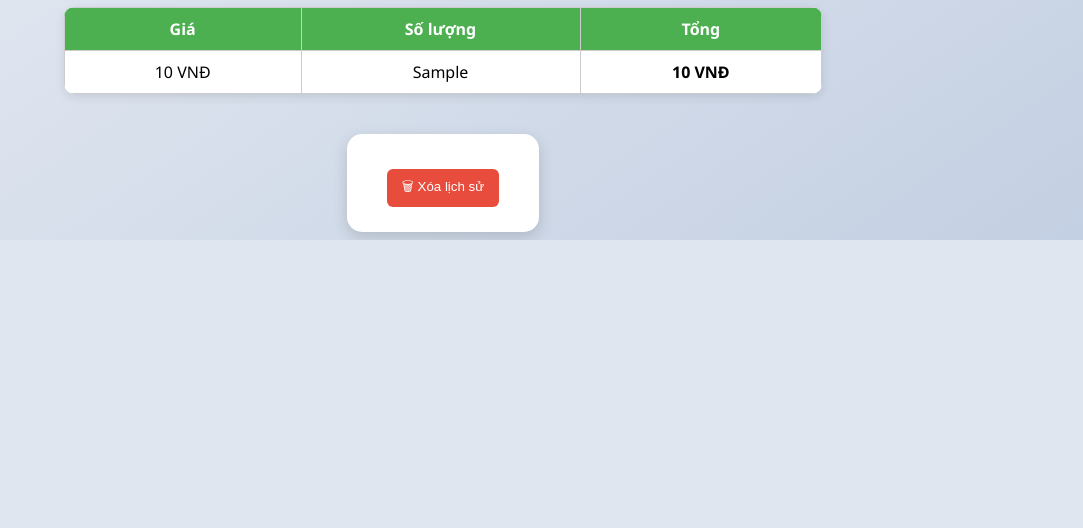
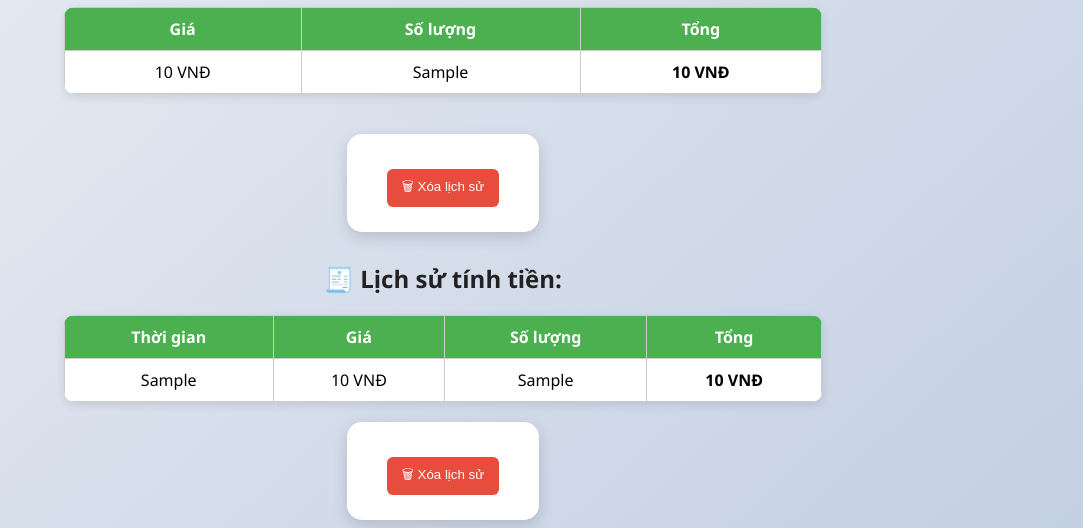
Before and after one commit to dongminhtamlop62-sketch/web_tinh_tien_vn_tamRstudio, a Flask app: template templates/index.html in a window 1280 px wide. Shown: the part 643-1171 px from the top of the page, without its empty margins (197-1280 px from the left). Before the commit the page ends 883 px from the top, so only its background shows below. Run offline with Flask 3, Linux system fonts and the light colour scheme; the template is opened without the code that fills it: most values are stand-ins (such as "Sample title", 1, 10 or a date in 2020).

Commit message:
Update index.html

```diff
--- a/templates/index.html
+++ b/templates/index.html
@@ -131,3 +131,29 @@
         </button>
     </form>
 {% endif %}
+{% if lich_su %}
+    <h2>🧾 Lịch sử tính tiền:</h2>
+    <table style="margin:auto; border-collapse: collapse;">
+        <tr>
+            <th>Thời gian</th>
+            <th>Giá</th>
+            <th>Số lượng</th>
+            <th>Tổng</th>
+        </tr>
+        {% for item in lich_su %}
+        <tr>
+            <td>{{ item.thoi_gian }}</td>
+            <td>{{ "{:,.0f}".format(item.gia).replace(",", ".") }} VNĐ</td>
+            <td>{{ item.so_luong }}</td>
+            <td><b>{{ "{:,.0f}".format(item.tong).replace(",", ".") }} VNĐ</b></td>
+        </tr>
+        {% endfor %}
+    </table>
+
+    <!-- Nút xóa lịch sử -->
+    <form action="{{ url_for('clear_history') }}" method="get">
+        <button type="submit" style="background:#e74c3c; color:white; border:none; padding:8px 15px; border-radius:6px; cursor:pointer;">
+            🗑 Xóa lịch sử
+        </button>
+    </form>
+{% endif %}
```
